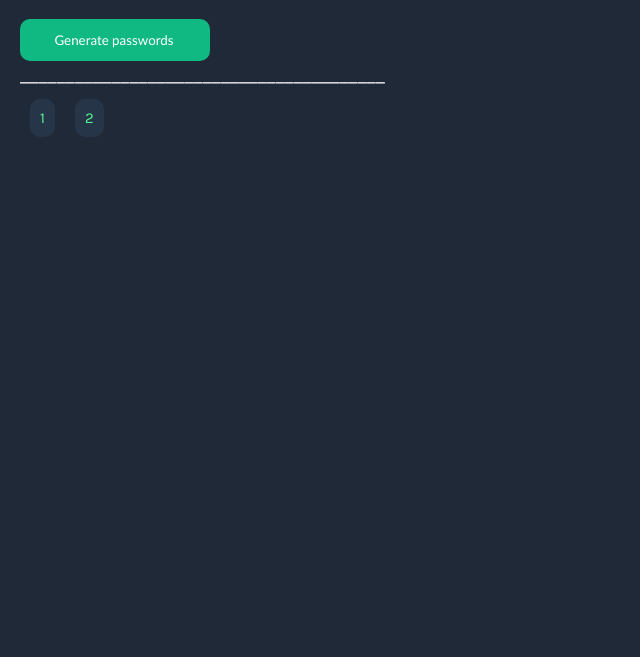
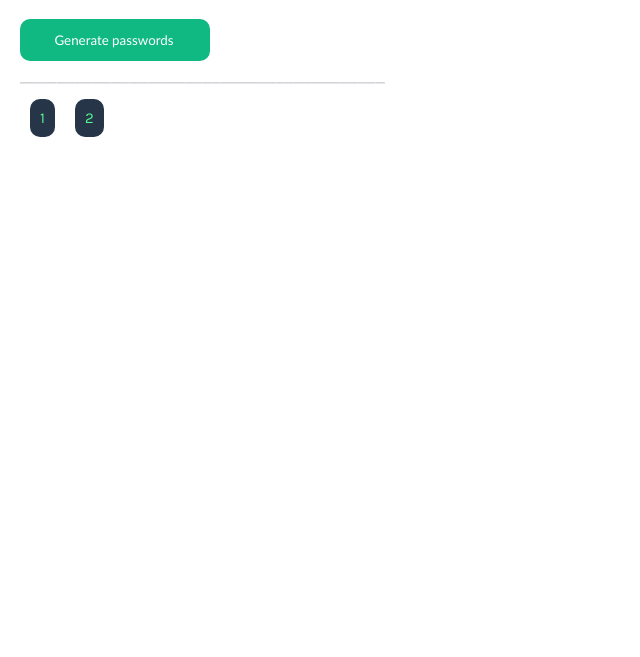
Before and after one commit to athifirshad/simplepasswordgen-js, a plain HTML site: page index.html in a window 1280 px wide. Shown: the part 143-800 px from the top of the page, without its empty margins (0-640 px from the left). Drawn offline with Linux system fonts and the light colour scheme; a web font is replaced by a local one.

Commit message:
Changed colour

```diff
--- a/index.css
+++ b/index.css
@@ -1,6 +1,6 @@
 body {
     margin: 20px;
-    background-color: #1F2937
+    background-color: #black
 }
 
 h1{
```
